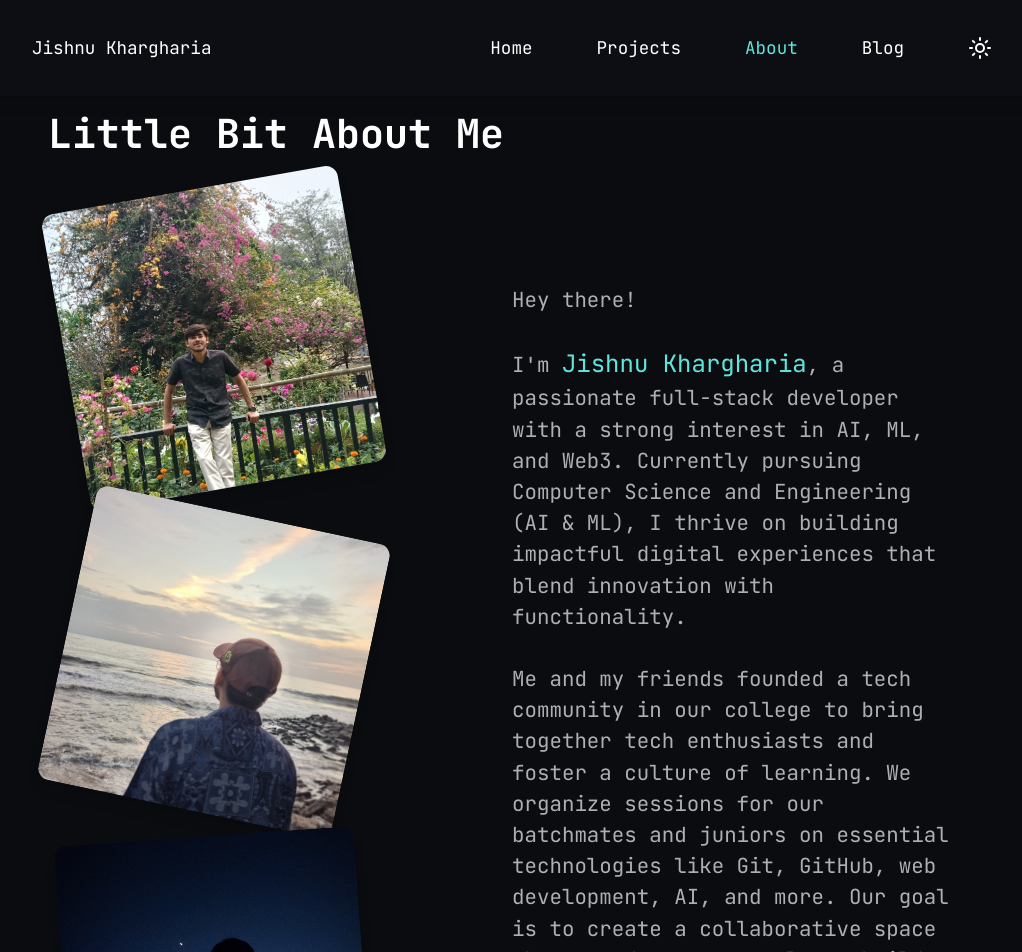
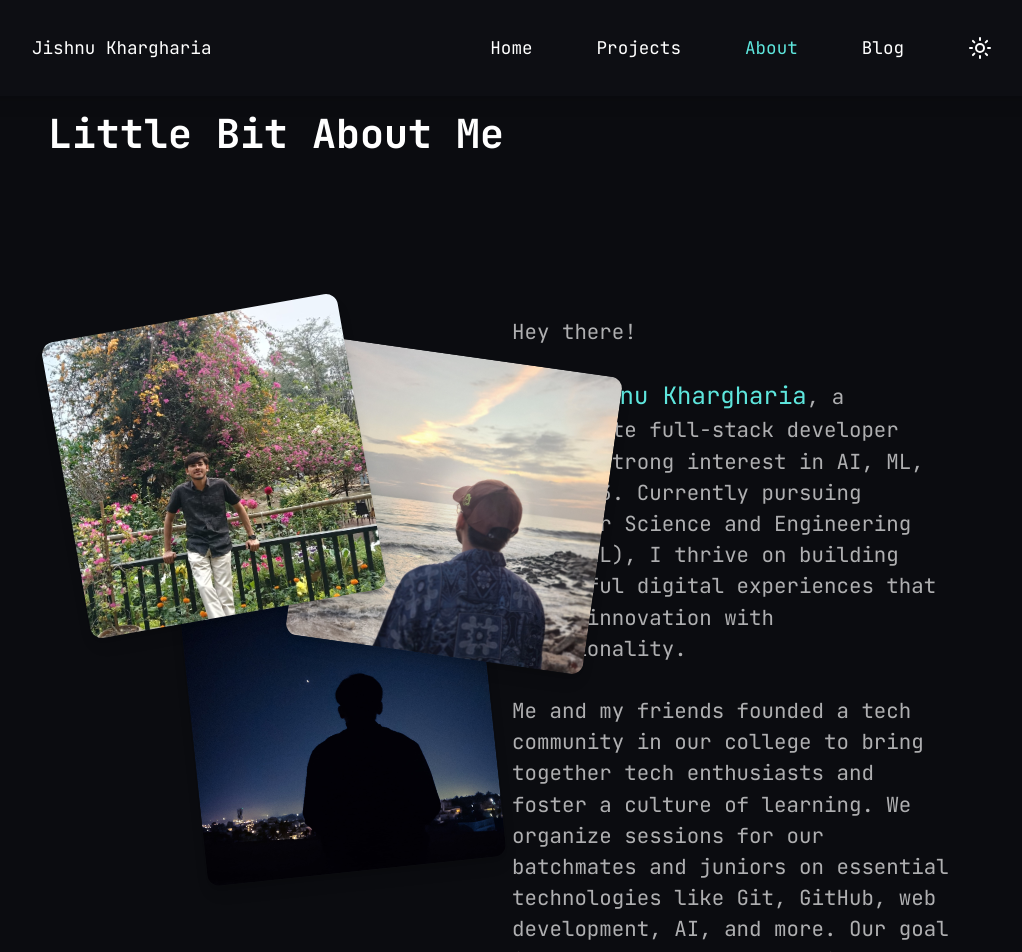
Before and after one commit to jishkhar/portfolio2, a Next.js app: page /about in a window 1280 px wide. Shown: the top 952 px of the page, without its empty margins (128-1150 px from the left). Built offline with nearby package versions, Linux system fonts and the light colour scheme.

Commit message:
add about

```diff
--- a/src/app/about/page.tsx
+++ b/src/app/about/page.tsx
@@ -12,19 +12,21 @@ const AboutMe = () => {
                 </div>
 
                 <div className="flex flex-col md:flex-row max-w-[90vw] md:max-w-[70vw] mx-auto relative items-center md:items-start">
-                    <div id='left' className="w-full md:w-1/2 flex flex-col items-center md:items-start relative mt-10 md:mt-0">
-                        <div className="relative w-[250px] h-[250px] md:w-[300px] md:h-[300px] shadow-lg rounded-xl overflow-hidden transform rotate-[-10deg] z-3">
-                            <Image src="/images/me2.jpeg" alt="Profile_Photo" layout="fill" objectFit="cover" className="scale-125" />
-                        </div>
-                        <div className="relative w-[250px] h-[250px] md:w-[300px] md:h-[300px] shadow-lg rounded-xl overflow-hidden transform rotate-[12deg] z-2 mt-6">
-                            <Image src="/images/me3.jpeg" alt="Profile_Photo" layout="fill" objectFit="cover" />
-                        </div>
-                        <div className="relative w-[250px] h-[250px] md:w-[300px] md:h-[300px] shadow-lg rounded-xl overflow-hidden transform rotate-[-4deg] z-1 mt-6">
-                            <Image src="/images/me4.jpeg" alt="Profile_Photo" layout="fill" objectFit="cover" />
+                    <div id='left' className="w-full md:w-1/2 flex flex-col items-center md:items-start relative mt-10 md:mt-32">
+                        <div className="relative w-[250px] h-[250px] md:w-[300px] md:h-[300px]">
+                            <div className="absolute top-0 left-0 w-full h-full shadow-lg rounded-xl overflow-hidden transform rotate-[-10deg] z-30">
+                                <Image src="/images/me2.jpeg" alt="Profile_Photo" layout="fill" objectFit="cover" className="scale-125" />
+                            </div>
+                            <div className="absolute top-10 left-60 w-full h-full shadow-lg rounded-xl overflow-hidden transform rotate-[8deg] z-20">
+                                <Image src="/images/me3.jpeg" alt="Profile_Photo" layout="fill" objectFit="cover" />
+                            </div>
+                            <div className="absolute top-64 left-32 w-full h-full shadow-lg rounded-xl overflow-hidden transform rotate-[-6deg] z-10">
+                                <Image src="/images/me4.jpeg" alt="Profile_Photo" layout="fill" objectFit="cover" />
+                            </div>
                         </div>
                     </div>
 
-                    <div id='right' className="w-full md:w-1/2 text-[#ffffffac] text-[1.3rem] text-center md:text-left pt-10 md:pt-24">
+                    <div id='right' className="w-full md:w-1/2 text-[#ffffffac] text-[1.3rem] text-center md:text-left pt-10 md:pt-32">
                         <p>
                             <span>Hey there!</span><br /><br /> I'm <span className='text-[#5ee6dd] text-[1.5rem]'>Jishnu Khargharia</span>, a passionate full-stack developer with a strong interest in AI, ML, and Web3. Currently pursuing Computer Science and Engineering (AI & ML), I thrive on building impactful digital experiences that blend innovation with functionality.
                         </p>
```
